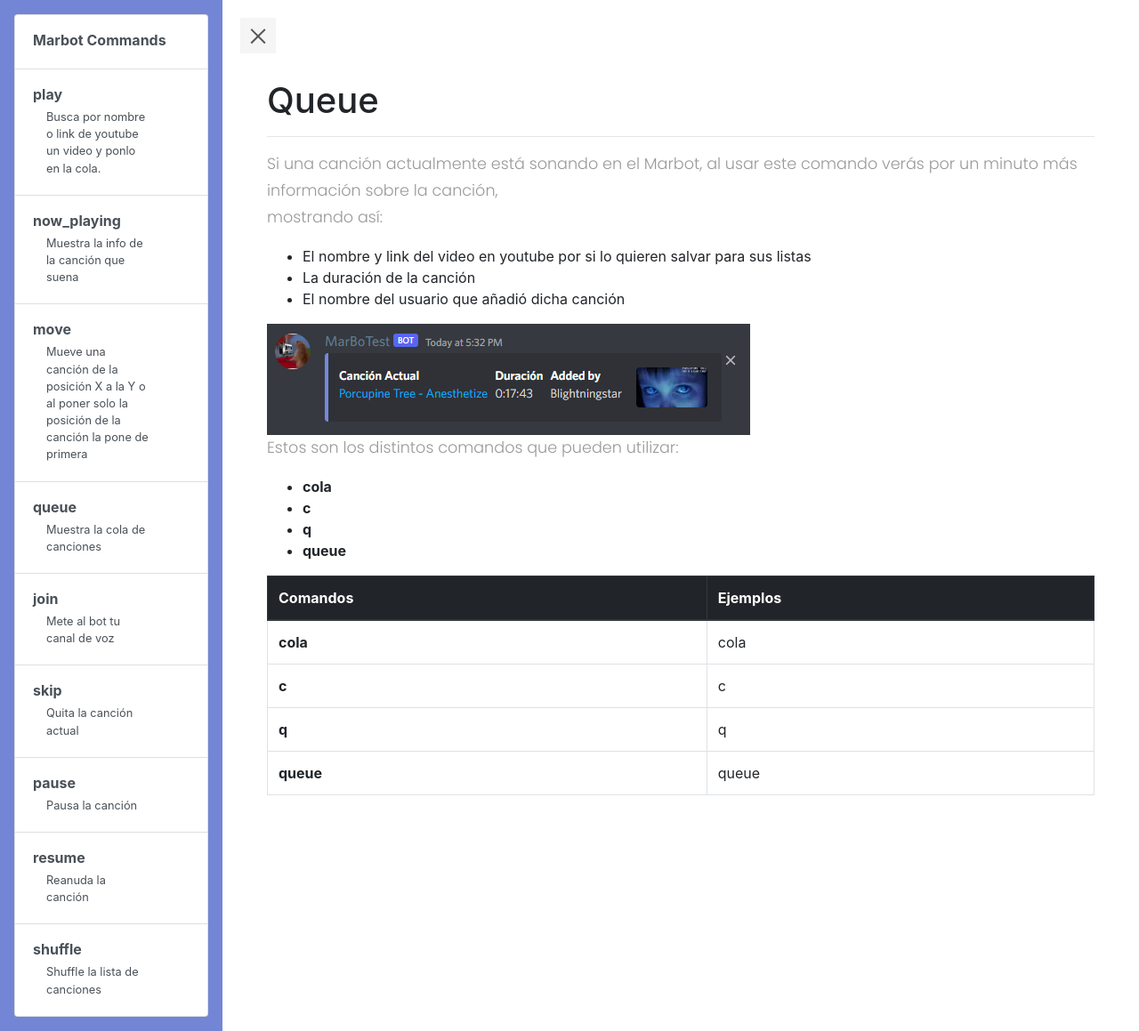
After one commit to Blightningstar/discord_bot, a Django app: page /marbot/commands_help/queue in a window 1280 px wide. The commit adds this page. Shown: the whole page at 89% size. Run offline with Django 4.2, Linux system fonts and the light colour scheme; some libraries are stand-ins or nearby versions.

Commit message:
Task 58 - Adding home view to redirect the main view - Adding connection to Queue help command page

```diff
--- a/discord_bot/discord_bot/urls.py
+++ b/discord_bot/discord_bot/urls.py
@@ -13,12 +13,15 @@ Including another URLconf
     1. Import the include() function: from django.urls import include, path
     2. Add a URL to urlpatterns:  path('blog/', include('blog.urls'))
 """
+import os
 from django.contrib import admin
 from django.urls import path, include
 from discord_bot.settings.base import BOT_NAME
-import os
+from .views import home
+
 url_bot_name = str(os.getenv("BOT_NAME", BOT_NAME)).lower()
 urlpatterns = [
+    path("", home, name="home"),
     path('admin/', admin.site.urls),
-    path(f'{url_bot_name}/', include('music_bot.urls'))
+    path(f'{url_bot_name}/', include('music_bot.urls')),
 ]
--- a/discord_bot/music_bot/urls.py
+++ b/discord_bot/music_bot/urls.py
@@ -1,10 +1,10 @@
-from .views import music_commands_views, play_view, now_playing_view, move_view
+from .views import music_commands_views, play_view, now_playing_view, move_view, queue_view
 from django.urls import path
 
 urlpatterns = [
-    path("", music_commands_views, name="commands-help"),
     path("commands_help/", music_commands_views, name="commands-help"),
     path("commands_help/play", play_view, name="commands-play"),
     path("commands_help/now_playing", now_playing_view, name="commands-now-playing"),
-    path("commands_help/move", move_view, name="commands-move")
+    path("commands_help/move", move_view, name="commands-move"),
+    path("commands_help/queue", queue_view, name="commands-queue")
 ]
--- a/discord_bot/music_bot/views.py
+++ b/discord_bot/music_bot/views.py
@@ -1,5 +1,5 @@
 from django.shortcuts import render
-from .music_commands import PLAY_COMMAND_ALIASES, NOW_PLAYING_COMMAND_ALIASES, MOVE_COMMAND_ALIASES
+from .music_commands import PLAY_COMMAND_ALIASES, NOW_PLAYING_COMMAND_ALIASES, MOVE_COMMAND_ALIASES, QUEUE_COMMAND_ALIASES
 
 def music_commands_views(request):
     return render(request, "music_bot/music_commands_help.html")
@@ -15,3 +15,7 @@ def now_playing_view(request):
 def move_view(request):
     context = {"command_aliases": MOVE_COMMAND_ALIASES, "base_command":"move"}
     return render(request, "music_bot/move.html", context=context)
+
+def queue_view(request):
+    context = {"command_aliases": QUEUE_COMMAND_ALIASES, "base_command":"queue"}
+    return render(request, "music_bot/queue.html", context=context)
--- a/discord_bot/templates/base.html
+++ b/discord_bot/templates/base.html
@@ -39,7 +39,7 @@
                     <div class="col-10 mb-1 small">Mueve una canción de la posición X a la Y o al poner solo la posición de la canción la pone de primera</div>
                 </a>
 
-                <a href="#" class="list-group-item list-group-item-action py-3 lh-tight" aria-current="true">
+                <a href="{% url 'commands-queue' %}" class="list-group-item list-group-item-action py-3 lh-tight" aria-current="true">
                     <div class="d-flex w-100 align-items-center justify-content-between">
                     <strong class="mb-1">queue</strong>
                     </div>
--- /dev/null
+++ b/discord_bot/templates/music_bot/queue.html
@@ -0,0 +1,60 @@
+{% extends "base.html" %}
+{% load static%}
+
+{% block title %} Music Bot Commands {% endblock %}
+
+{% block content %}
+<div class="container-fluid">
+    <div class="col">
+        <h1 class="mt-4">Queue</h1>
+        <hr>
+        <p>
+            Si una canción actualmente está sonando en el Marbot, al usar este comando verás por un minuto más información sobre la canción,
+            <br> mostrando así:
+            <ul>
+                <li>El nombre y link del video en youtube por si lo quieren salvar para sus listas</li>
+                <li>La duración de la canción</li>
+                <li>El nombre del usuario que añadió dicha canción</li>
+            </ul>
+        </p>
+        <img src="{% static 'assets/now_playing.png' %}" alt="now_playing image">
+        <p>
+            Estos son los distintos comandos que pueden utilizar:
+            <ul>
+                {% for command in command_aliases %}
+                    <li><b>{{ command }}</b></li>
+                {% endfor %}
+                <li><b>{{ base_command }}</b></li>
+            </ul>
+        </p>
+        <table class="table table-bordered">
+            <thead class="thead-dark">
+              <tr>
+                <th scope="col">Comandos</th>
+                <th scope="col">Ejemplos</th>
+              </tr>
+            </thead>
+            <tbody>
+                {% for command in command_aliases %}
+                <tr>
+                    <td>
+                        <b>{{ command }}</b>
+                    </td>
+                    <td>
+                        {{ command }}
+                    </td>
+                </tr>
+                {% endfor %}
+                <tr>
+                    <td>
+                        <b>{{ base_command }}</b>
+                    </td>
+                    <td>
+                        {{ base_command }}
+                    </td>
+                </tr>
+            </tbody>
+          </table>
+    </div>
+</div>
+{% endblock %}
```
Also changed, not shown: discord_bot/discord_bot/views.py (added, +7 -0 lines).
